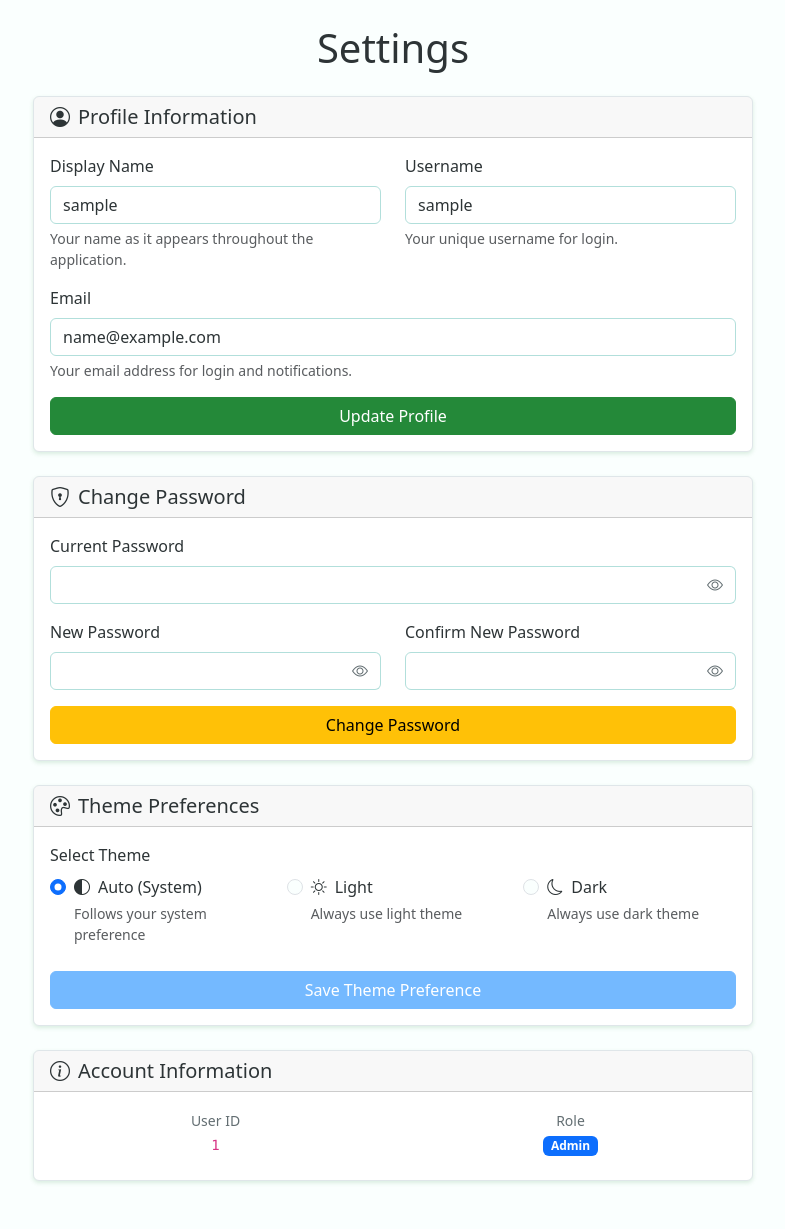
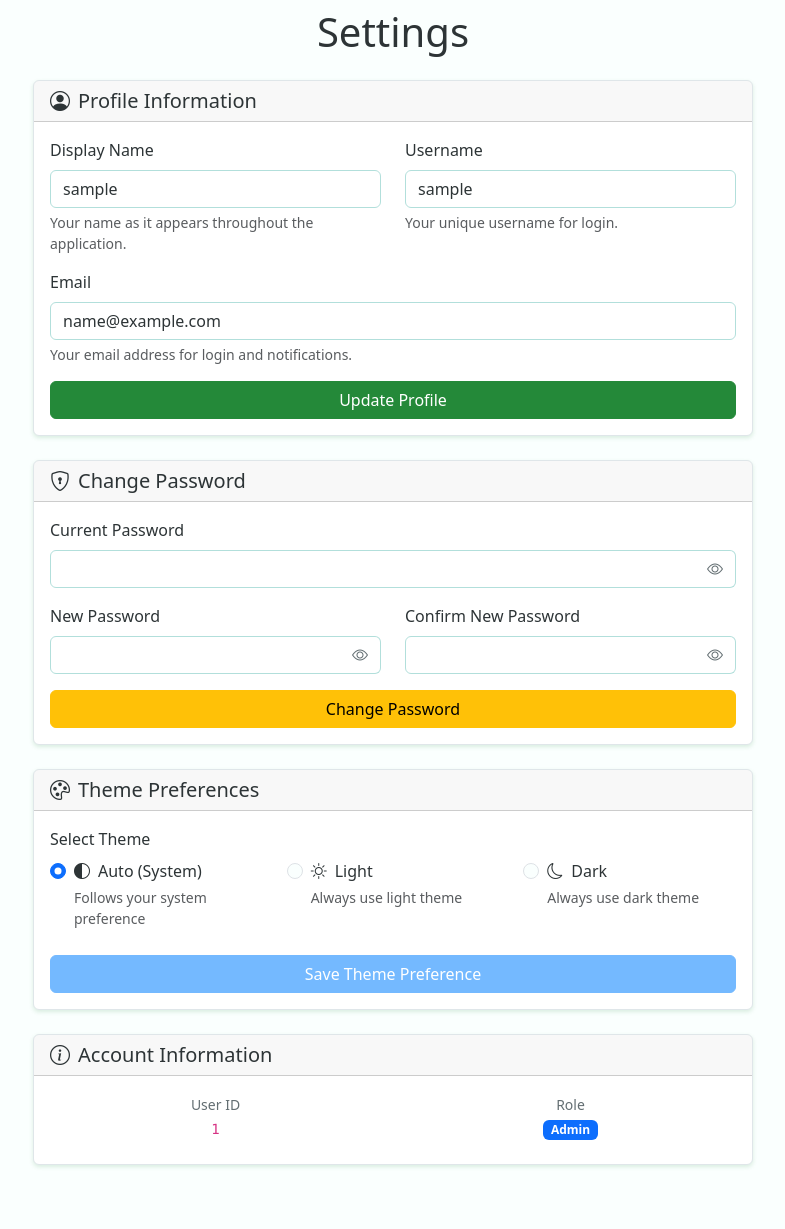
Before and after one commit to dieginin/HubSync, a Flask app: page /settings in a window 1280 px wide. Shown: the part 57-1286 px from the top of the page, without its empty margins (247-1032 px from the left). After the commit the page ends 1225 px from the top, so only its background shows below. Run offline with Flask 3, Linux system fonts and the light colour scheme; the visitor is signed in with stand-in values (Sample User, id 1).

Commit message:
Refactor navbar positioning and adjust content padding in base.html; update settings page container margin

```diff
--- a/website/templates/base.html
+++ b/website/templates/base.html
@@ -25,7 +25,7 @@
 
 <body>
     {% if current_user.is_authenticated %}
-    <nav class="navbar sticky-top" aria-label="offcanvas navbar">
+    <nav class="navbar fixed-top" aria-label="offcanvas navbar">
         <div class="container-fluid">
             <button class="navbar-toggler" type="button" data-bs-toggle="offcanvas" data-bs-target="#offcanvasNavbar"
                 aria-controls="offcanvasNavbar">
@@ -93,7 +93,7 @@
     {% endif %}
     {% endwith %}
 
-    <div class="container">{% block content %}{% endblock %}</div>
+    <div class="container" style="padding-top: 65px;">{% block content %}{% endblock %}</div>
 
     <script src="{{ url_for('static', filename='js/auto-alert.js') }}"></script>
     <script src="{{ url_for('static', filename='js/navbar-manager.js') }}"></script>
--- a/website/templates/settings.html
+++ b/website/templates/settings.html
@@ -3,7 +3,7 @@
 {% block title %}Settings | HubSync{% endblock %}
 
 {% block content %}
-<div class="container mt-4 mb-5">
+<div class="container mb-5">
     <div class="row justify-content-center">
         <div class="col-lg-8">
             <h1 class="text-center mb-4">Settings</h1>
```
